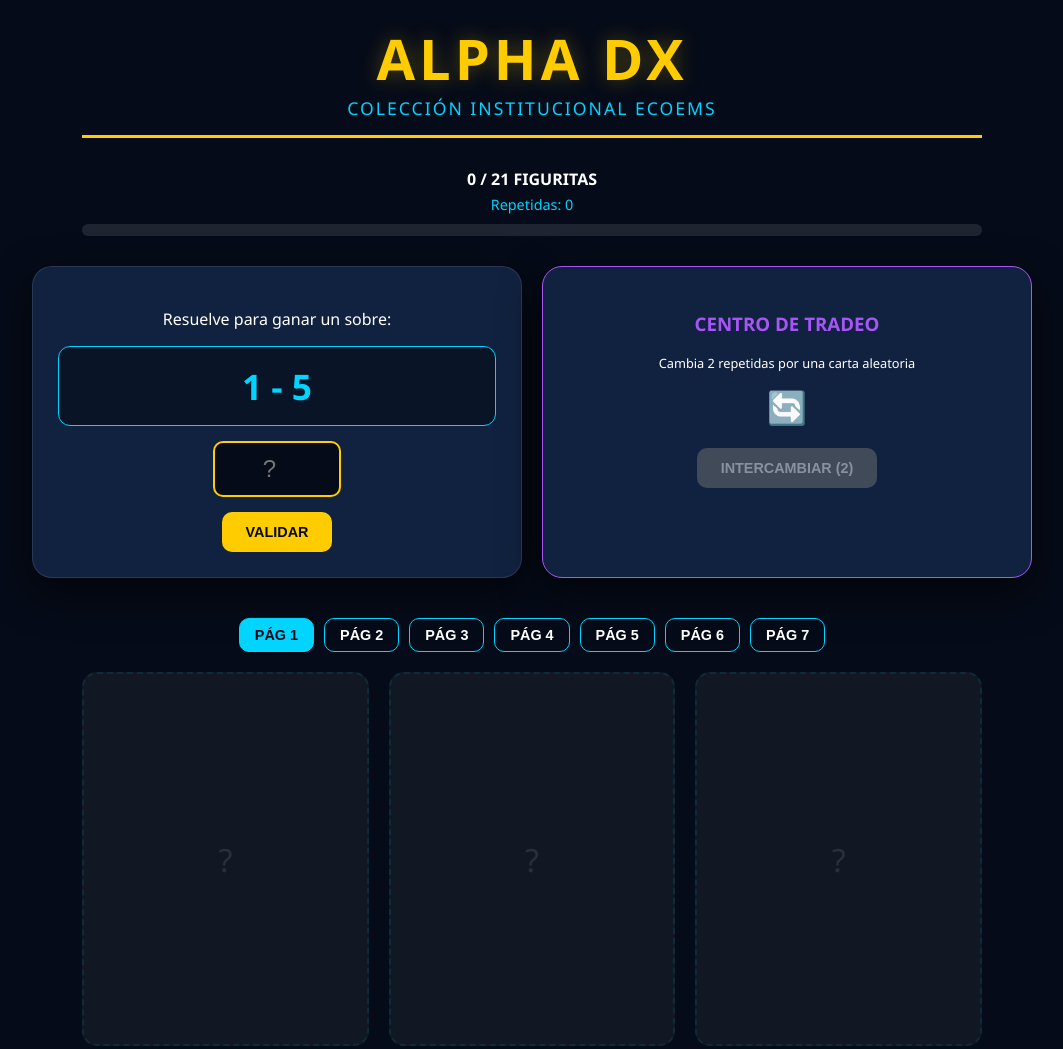
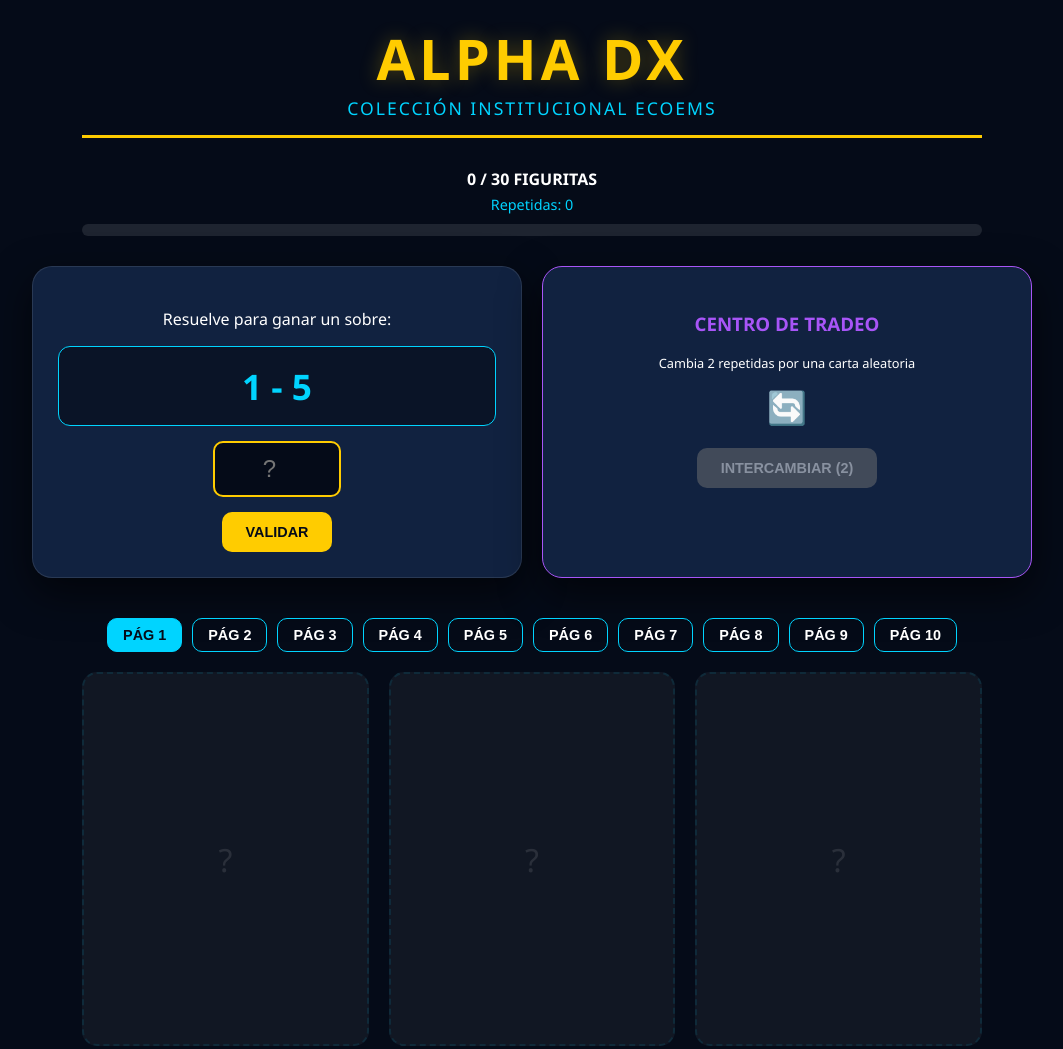
Before and after one commit to benja28withoutcheese/alphadx, a plain HTML site: page index.html in a window 1280 px wide. Shown: the top 1049 px of the page, without its empty margins (108-1171 px from the left). Drawn offline with Linux system fonts and the light colour scheme.

Commit message:
Add files via upload

```diff
--- a/index.html
+++ b/index.html
@@ -142,7 +142,6 @@
             position: relative;
             text-align: center;
             padding: 10px;
-            /* SE AÑADE TRANSICIÓN PARA EL HOVER */
             transition: all 0.3s cubic-bezier(0.175, 0.885, 0.32, 1.275);
         }
 
@@ -153,7 +152,6 @@
             cursor: pointer;
         }
 
-        /* --- NUEVA ANIMACIÓN HOVER --- */
         .sticker.owned:hover {
             transform: translateY(-10px) scale(1.05);
             box-shadow: 0 10px 25px rgba(255, 204, 0, 0.3);
@@ -165,7 +163,6 @@
             border-color: rgba(0, 212, 255, 0.4);
             background: rgba(255, 255, 255, 0.08);
         }
-        /* ----------------------------- */
 
         .repeat-tag {
             position: absolute;
@@ -195,7 +192,7 @@
     </header>
 
     <div class="progress-section">
-        <strong id="statsText">0 / 21 FIGURITAS</strong>
+        <strong id="statsText">0 / 0 FIGURITAS</strong>
         <div id="repeat-count" style="color: var(--accent-blue); font-size: 0.9rem; margin-top: 5px;">Repetidas: 0</div>
         <div class="progress-bar"><div id="progress-fill"></div></div>
     </div>
@@ -232,6 +229,10 @@
         <button class="nav-btn" onclick="showPage(5)">Pág 5</button>
         <button class="nav-btn" onclick="showPage(6)">Pág 6</button>
         <button class="nav-btn" onclick="showPage(7)">Pág 7</button>
+        <!-- Nuevas Páginas -->
+        <button class="nav-btn" onclick="showPage(8)">Pág 8</button>
+        <button class="nav-btn" onclick="showPage(9)">Pág 9</button>
+        <button class="nav-btn" onclick="showPage(10)">Pág 10</button>
     </div>
 
     <div id="p1" class="album-page active"></div>
@@ -241,6 +242,9 @@
     <div id="p5" class="album-page"></div>
     <div id="p6" class="album-page"></div>
     <div id="p7" class="album-page"></div>
+    <div id="p8" class="album-page"></div>
+    <div id="p9" class="album-page"></div>
+    <div id="p10" class="album-page"></div>
 
     <button class="btn-reset" onclick="resetAlbum()">Reiniciar Álbum</button>
 
@@ -267,7 +271,19 @@
                 { id: 17, name: "Clases Grabadas", page: 6, icon: "🎥" },
                 { id: 18, name: "Alpha Dx Oro", page: 7, icon: "🥇" },
                 { id: 19, name: "Alpha Dx Plata", page: 7, icon: "🥈" },
-                { id: 20, name: "Alpha Dx Cobre", page: 7, icon: "🥉" }
+                { id: 20, name: "Alpha Dx Cobre", page: 7, icon: "🥉" },
+                // --- PÁGINA 8 ---
+                { id: 21, name: "Porfirio Díaz", page: 8, icon: "🎩" },
+                { id: 22, name: "Álvaro Obregón", page: 8, icon: "🎖️" },
+                { id: 23, name: "Emiliano Zapata", page: 8, icon: "🐎" },
+                // --- PÁGINA 9 ---
+                { id: 24, name: "Isaac Newton", page: 9, icon: "🍎" },
+                { id: 25, name: "Pitágoras", page: 9, icon: "📐" },
+                { id: 26, name: "Einstein", page: 9, icon: "🧠" },
+                // --- PÁGINA 10 ---
+                { id: 27, name: "Relieve", page: 10, icon: "⛰️" },
+                { id: 28, name: "Clima", page: 10, icon: "☀️" },
+                { id: 29, name: "Vegetación", page: 10, icon: "🌿" }
             ],
             tradeCost: 2
         };
@@ -375,7 +391,8 @@
         }
 
         function updateUI() {
-            for (let i = 1; i <= 7; i++) {
+            const totalPages = 10;
+            for (let i = 1; i <= totalPages; i++) {
                 const container = document.getElementById(`p${i}`);
                 if (!container) continue;
                 container.innerHTML = '';
```
